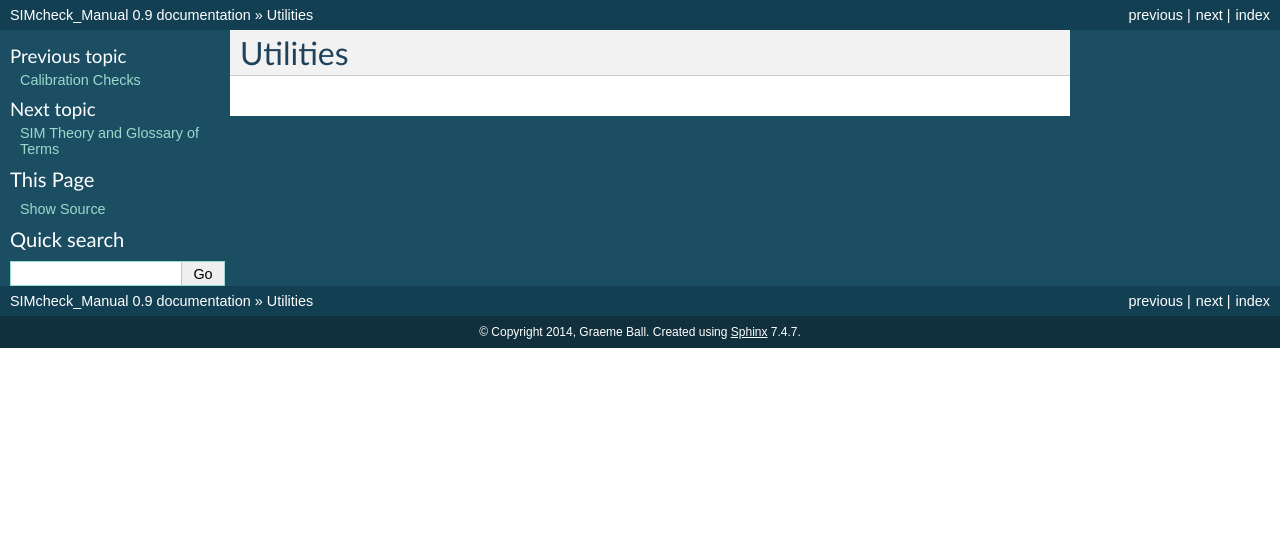
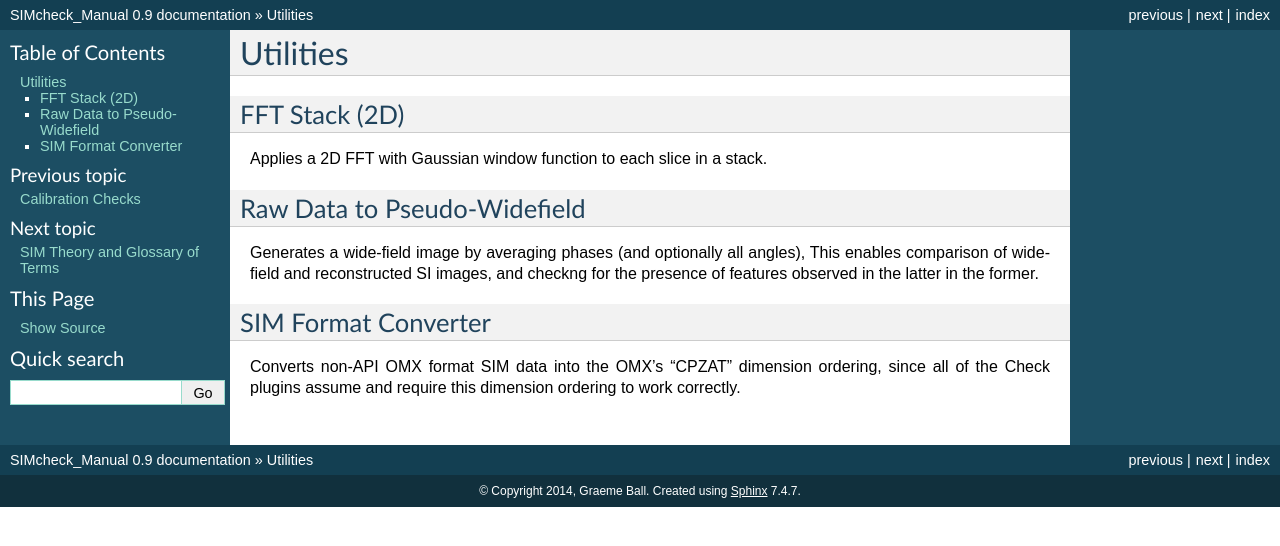
Before and after one commit to MicronOxford/SIMcheck_Manual, a Sphinx documentation site: the page built from source/utils.rst, in a window 1280 px wide. Shown: the top 546 px of the page. Built offline with Sphinx 7.4.7, drawn with Linux system fonts in a browser that asks for light colours.

Commit message:
added utils info from SIMcheck.html

```diff
--- a/source/utils.rst
+++ b/source/utils.rst
@@ -1,2 +1,21 @@
 Utilities
 =========
+
+FFT Stack (2D)
+--------------
+
+Applies a 2D FFT with Gaussian window function to each slice in a stack.
+
+Raw Data to Pseudo-Widefield
+----------------------------
+
+Generates a wide-field image by averaging phases (and optionally all angles),
+This enables comparison of wide-field and reconstructed SI images, and checkng
+for the presence of features observed in the latter in the former.
+
+SIM Format Converter
+--------------------
+
+Converts non-API OMX format SIM data into the OMX's "CPZAT" dimension
+ordering, since all of the Check plugins assume and require this dimension
+ordering to work correctly.
```
